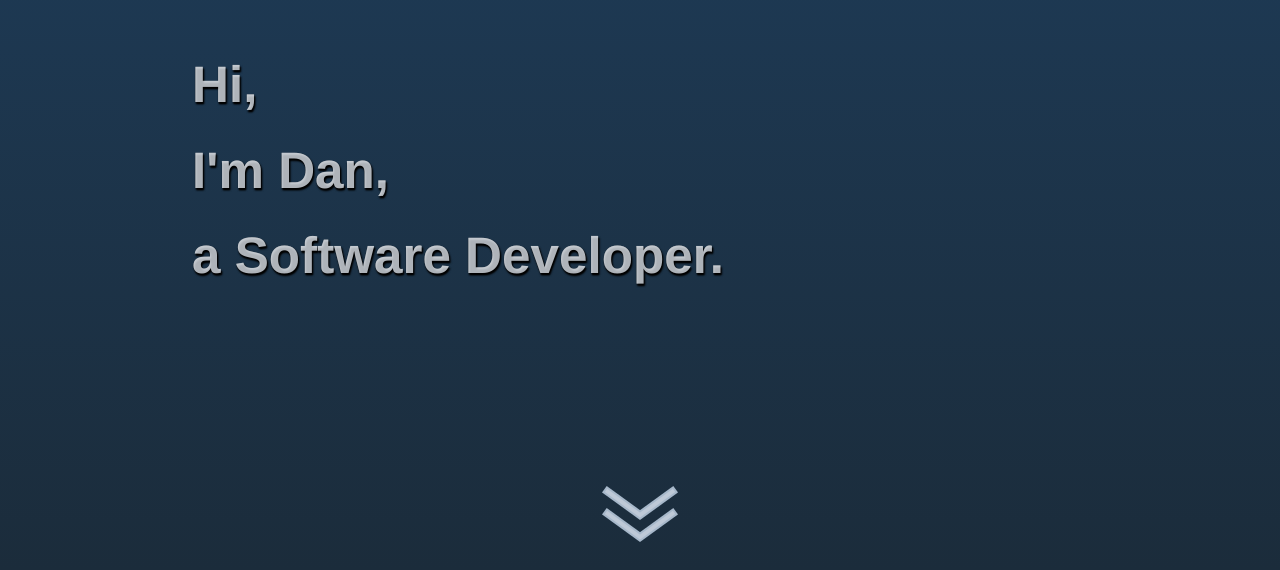
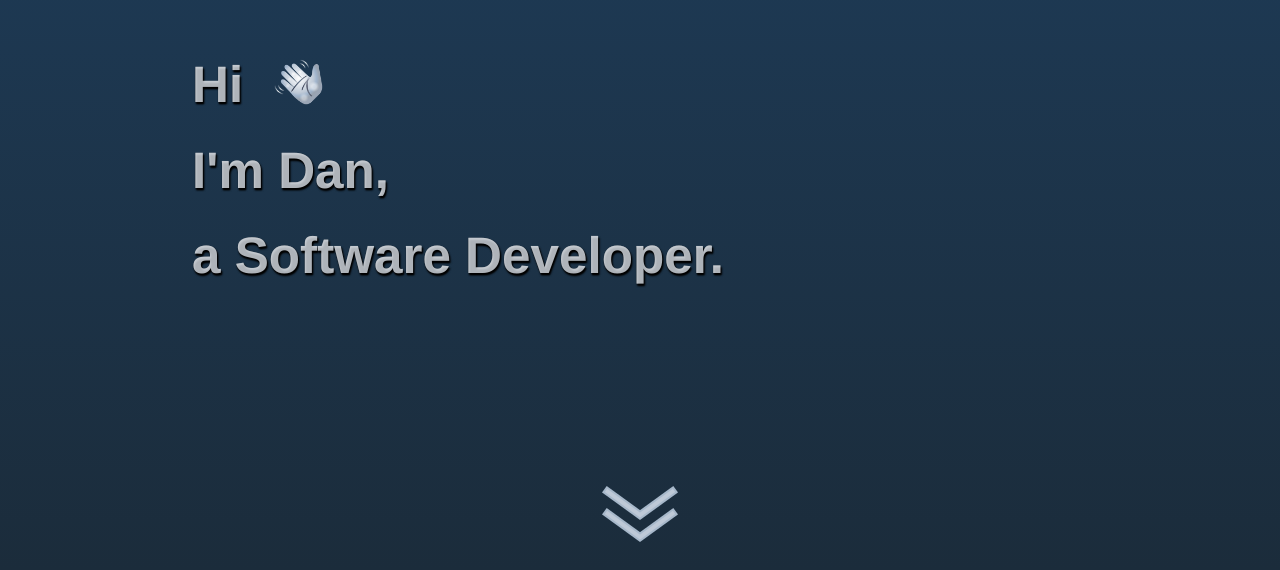
Before and after one commit to Dangert/portfolio, a React (Create React App) app: page / in a window 1280 px wide. Shown: the part 230-800 px from the top of the page. Built offline with nearby package versions, Linux system fonts and the light colour scheme.

Commit message:
add transition change and hand

```diff
--- a/src/App.css
+++ b/src/App.css
@@ -24,11 +24,25 @@ h1 {
   transform: translateY(-50%);
 }
 
-.below {
+.icon {
   position: absolute;
   left: 0;
-  right: 0;
   margin-left: auto;
   margin-right: auto;
+}
+
+.below {
+  right: 0;
   bottom: 2%;
 }
+
+.hi-container {
+  position: relative;
+}
+
+.hand {
+  right: 60%;
+  max-width: 96px;
+  height: 100%;
+  bottom: 5%;
+}
--- a/src/App.js
+++ b/src/App.js
@@ -1,6 +1,7 @@
 import React, { useEffect } from "react";
 import './App.css';
 import below from './assets/below.png';
+import hand from './assets/hand.png';
 import ProjectCard from './components/ProjectCard';
 import AOS from 'aos';
 import "aos/dist/aos.css";
@@ -24,11 +25,14 @@ function App(props) {
     <div className="App">
       <div className="name-display">
         <div className="name-display-text">
-          <h1 className="p-name-display">Hi,</h1>
+          <div className="hi-container">
+            <h1 className="p-name-display">Hi</h1>
+            <img className="icon hand" alt="hand" src={hand}/>
+          </div>
           <h1 className="p-name-display">I'm Dan,</h1>
           <h1 className="p-name-display">a Software Developer.</h1>
         </div>
-        <img className='below' alt='below' src={below}/>
+        <img className="icon below" alt="below" src={below}/>
       </div>
 
       <div data-aos="fade-up">
--- a/src/components/ProjectCard.css
+++ b/src/components/ProjectCard.css
@@ -9,8 +9,13 @@
 }
 
 .blur {
+  -webkit-filter: blur(5px); -moz-filter: blur(5px);
+  -o-filter: blur(5px); -ms-filter: blur(5px);
   filter: blur(5px);
-  -webkit-filter: blur(5px);
+  -webkit-transition: 1s -webkit-filter linear;
+  -moz-transition: 1s -moz-filter linear;
+  -o-transition: 1s -o-filter linear;
+  transition: 1s filter linear;
 }
 
 .layer {
--- a/src/components/ProjectCard.js
+++ b/src/components/ProjectCard.js
@@ -29,7 +29,7 @@ function ProjectCard(props) {
   return (
     <div>
       <div className="project-card" onMouseEnter={() => {setMouseOver(true)}} onMouseLeave={() => {setMouseOver(false)}}>
-        <Carousel autoPlay interval="2500" infiniteLoop showStatus={false} showThumbs={false}>
+        <Carousel autoPlay interval="2500" infiniteLoop showStatus={false} showArrows={false} showThumbs={false}>
         {
           images.map((img, i) => {
             return <div key={i}><img alt={title} className={mouseIsOver ? "blur" : ""} src={img}/></div>
@@ -38,7 +38,7 @@ function ProjectCard(props) {
         </Carousel>
         {
           mouseIsOver ?
-            <div className={"layer "}>
+            <div className={"layer " + css(styles.fadeIn)}>
               <h2 className={css(styles.fadeInDown)}>{title}</h2>
                 <div className={"tools " + css(styles.fadeIn)}>
                 {
```
Also changed, not shown: src/assets/hand.png (added), 1 other file (tests, documents, lock files or other folders).
